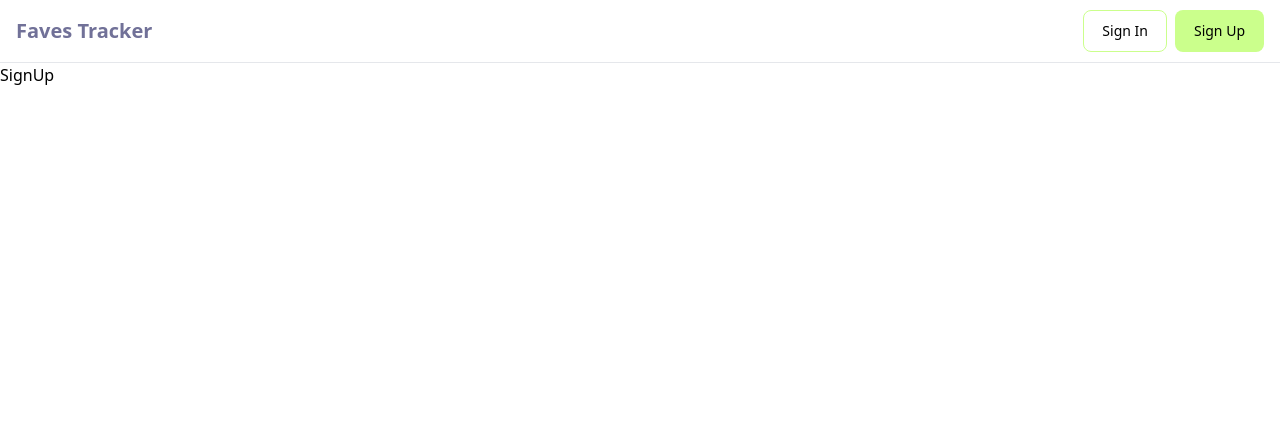
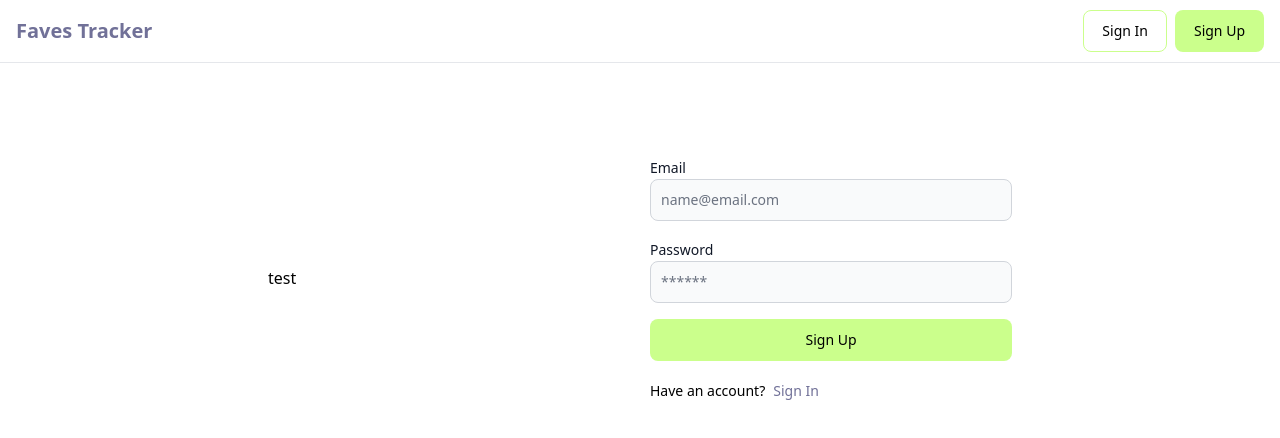
Before and after one commit to lizmery/faves-tracker, a React (Vite) app in the folder client/: page /sign-up in a window 1280 px wide. Shown: the top 438 px of the page. Built offline with nearby package versions, Linux system fonts and the light colour scheme.

Commit message:
update sign up page and add proxy

```diff
--- a/client/src/pages/SignUp.jsx
+++ b/client/src/pages/SignUp.jsx
@@ -1,9 +1,108 @@
-import React from 'react'
+import { useState } from 'react'
+import {
+  Alert,
+  Button,
+  Label,
+  Spinner,
+  TextInput
+} from 'flowbite-react'
+import { Link, useNavigate } from 'react-router-dom'
 
-const SignUp = () => {
-  return (
-    <div>SignUp</div>
-  )
+export default function SignUp() {
+    const [formData, setFormData] = useState({})
+    const [errorMessage, setErrorMessage] = useState(null)
+    const [loading, setLoading] = useState(false)
+    const navigate = useNavigate()
+
+    const handleChange = (e) => {
+        setFormData({ ...formData, [e.target.id]: e.target.value.trim() })
+    }
+
+    const handleSubmit = async (e) => {
+        e.preventDefault()
+
+        if (!formData.email || !formData.password) {
+            return setErrorMessage('All fields are required')
+        }
+
+        try {
+            setLoading(true)
+            setErrorMessage(null)
+
+            const res = await fetch('/api/auth/signup', {
+                method: 'POST',
+                headers: { 'Content-Type': 'application/json' },
+                body: JSON.stringify(formData),
+            })
+
+            const data = await res.json()
+            if (data.success === false) {
+                return setErrorMessage(data.message)
+            }
+
+            setLoading(false)
+
+            if (res.ok) {
+                navigate('/sign-in')
+            }
+        } catch (error) {
+            setErrorMessage(error.message)
+            setLoading(false)
+        }
+    }
+
+    return (
+        <div className="min-h-screen mt-20">
+            <div className="flex p-3 max-w-3xl mx-auto flex-col md:flex-row md:items-center gap-5">
+                {/* left column */}
+                <div className="flex-1">
+                    <Link to='/' className=''>
+                        test
+                    </Link>
+                </div>
+
+                {/* right column */}
+                <div className="flex-1">
+                    <form className="flex flex-col gap-4" onSubmit={handleSubmit}>
+                        <div>
+                            <Label value='Email' />
+                            <TextInput
+                                type='email'
+                                placeholder='name@email.com'
+                                id='email'
+                                onChange={handleChange}
+                            />
+                        </div>
+                        <div>
+                            <Label value='Password' />
+                            <TextInput
+                                type='password'
+                                placeholder='******'
+                                id='password'
+                                onChange={handleChange}
+                            />
+                        </div>
+                        <Button type='submit' disabled={loading} className='bg-accent text-black'>
+                            {loading ? (
+                                <>
+                                    <Spinner size='sm' />
+                                    <span className='pl-3'>Loading...</span>
+                                </>
+                            ) : (
+                                'Sign Up'
+                            )}
+                        </Button>
+                    </form>
+                    <div className="flex gap-2 text-sm mt-5">
+                        <span>Have an account?</span>
+                        <Link to='/sign-in' className='text-primary'>Sign In</Link>
+                    </div>
+
+                    {errorMessage && (
+                        <Alert className='mt-5' color='failure'>{errorMessage}</Alert>
+                    )}
+                </div>
+            </div>
+        </div>
+    )
 }
-
-export default SignUp
--- a/client/vite.config.js
+++ b/client/vite.config.js
@@ -3,5 +3,13 @@
 
 // https://vitejs.dev/config/
 export default defineConfig({
+  server: {
+    proxy: {
+      '/api': {
+        target: 'http://localhost:3000',
+        secure: false,
+      },
+    },
+  },
   plugins: [react()],
 })
```
